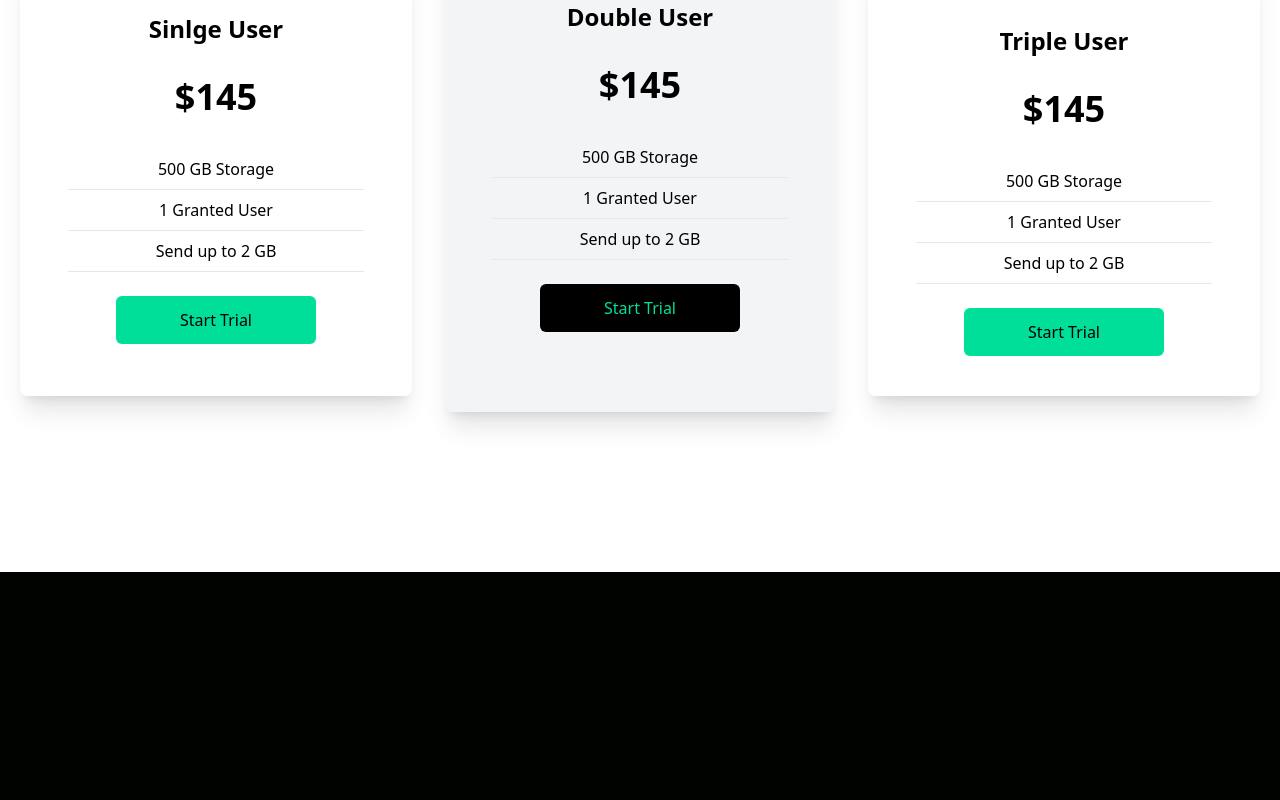
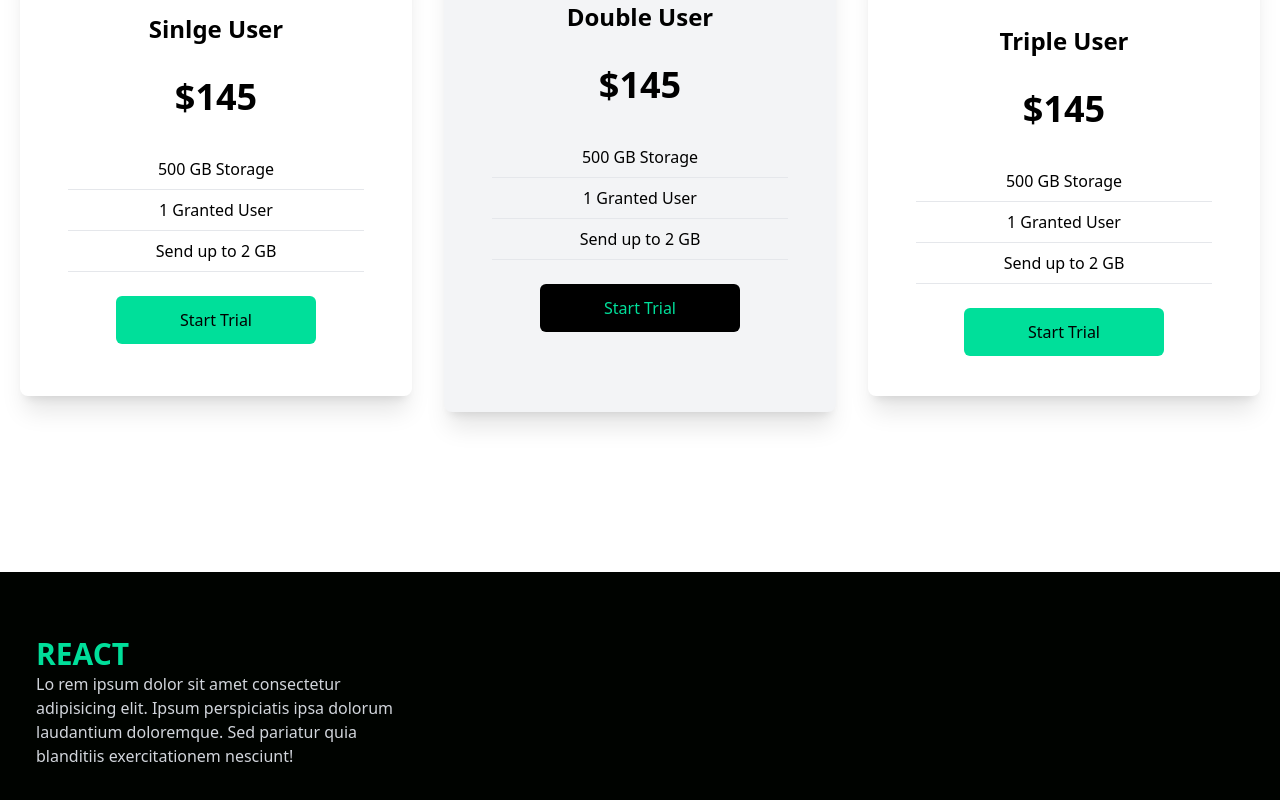
Before and after one commit to httpcyberdata/react-tailwind-responsivesite, a React (Create React App) app: page / in a window 1280 px wide. Shown: the part 1902-2702 px from the top of the page. Before the commit the page ends 2474 px from the top, so only its background shows below. Built offline with nearby package versions, Linux system fonts and the light colour scheme.

Commit message:
chore: created Footer component with header and lorem ipsum text

```diff
--- a/src/App.js
+++ b/src/App.js
@@ -3,7 +3,7 @@ import Hero from './components/Hero';
 import Analytics from './components/Analytics';
 import Newsletter from './components/Newsletter';
 import Cards from './components/Cards';
-
+import Footer from './components/Footer';
 function App() {
   return (
     <div className="App">
@@ -12,6 +12,7 @@ function App() {
        <Analytics />
        <Newsletter />
        <Cards />
+       <Footer />
 
     </div>
   );
--- /dev/null
+++ b/src/components/Footer.jsx
@@ -0,0 +1,23 @@
+import React from 'react'
+import {
+    FaDribbbleSquare,
+    FaFacebookSqaure,
+    FaGitHubSquare,
+    FaInstagram,
+    FaTwitterSquare
+} from 'react-icons/fa';
+
+const Footer = () => {
+  return (
+    <div className="max-w-[1240px] mx-auto py-16 px-4 grid lg:grid-cols-3 gap-8 text-gray-300">
+        <div>
+            <h1 className="w-full text-3xl font-bold text-[#00df9a]">
+                 REACT
+            </h1>
+            <p>Lo rem ipsum dolor sit amet consectetur adipisicing elit. Ipsum perspiciatis ipsa dolorum laudantium doloremque. Sed pariatur quia blanditiis exercitationem nesciunt!</p>
+        </div>
+    </div>
+  );
+}
+
+export default Footer;
```
